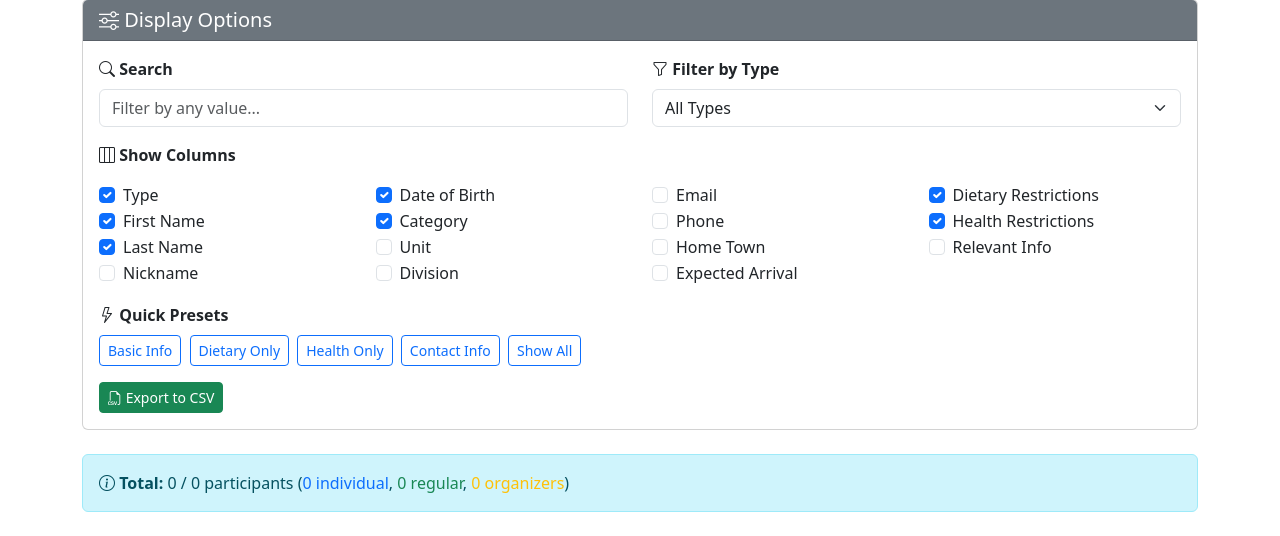
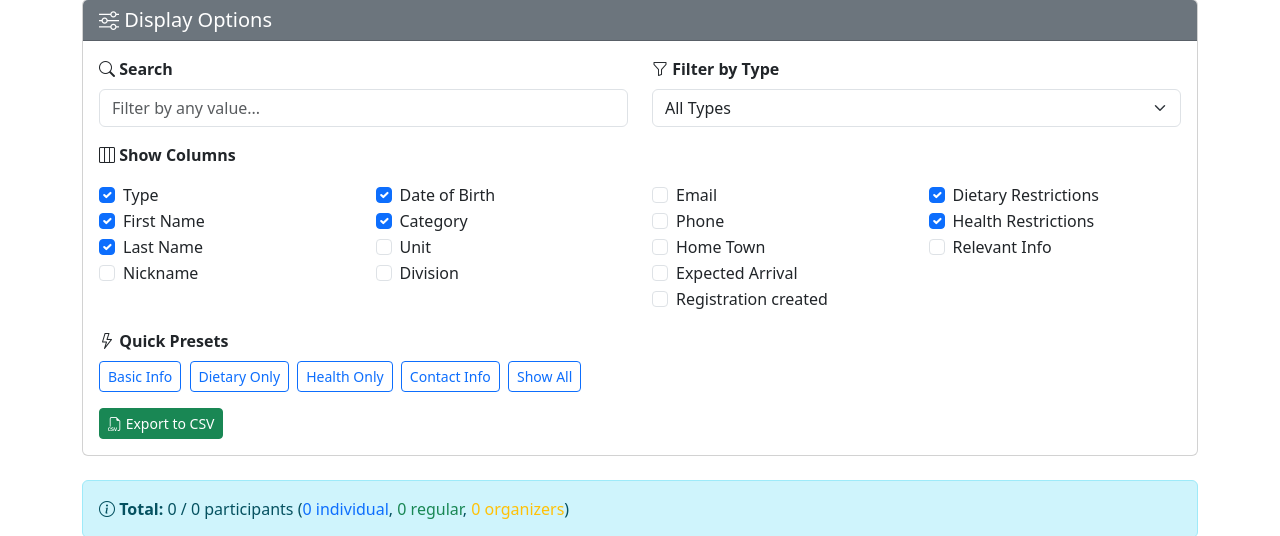
Before and after one commit to ciakval/plachtis, a Django app: page /all/list/ in a window 1280 px wide. Shown: the part 163-699 px from the top of the page. Run offline with Django 5.2, Linux system fonts and the light colour scheme; the visitor is signed in with stand-in values (Sample User, id 1); data that the repository does not hold is empty.

Commit message:
Registraction created added to list_all

```diff
--- a/SkaRe/static/SkaRe/js/list-all.js
+++ b/SkaRe/static/SkaRe/js/list-all.js
@@ -87,7 +87,7 @@ function setPreset(preset) {
         'dietary': ['type', 'firstname', 'lastname', 'dietary'],
         'health': ['type', 'firstname', 'lastname', 'health'],
         'contact': ['type', 'firstname', 'lastname', 'email', 'phone', 'hometown'],
-        'all': ['type', 'firstname', 'lastname', 'nickname', 'dob', 'category', 'unit', 'division', 'email', 'phone', 'hometown', 'arrival', 'dietary', 'health', 'info']
+        'all': ['type', 'firstname', 'lastname', 'nickname', 'dob', 'category', 'unit', 'division', 'email', 'phone', 'hometown', 'arrival', 'created', 'dietary', 'health', 'info']
     };
 
     const columns = presets[preset] || presets['basic'];
@@ -123,17 +123,39 @@ function sortTable(column) {
         let aVal = aCell ? aCell.textContent.trim() : '';
         let bVal = bCell ? bCell.textContent.trim() : '';
 
-        // Handle dates
-        if (column === 'dob') {
-            const parseDate = function(str) {
-                const parts = str.split('.');
-                if (parts.length === 3) {
-                    return new Date(parts[2], parts[1] - 1, parts[0]);
+        // Handle dates and date-times
+        if (column === 'dob' || column === 'created') {
+            const parseDate = function(str, withTime) {
+                const normalized = (str || '').trim();
+                if (!normalized || normalized === '-') {
+                    return new Date(0);
                 }
-                return new Date(0);
+                const dateTimeParts = normalized.split(' ');
+                const datePart = dateTimeParts[0] || '';
+                const dateParts = datePart.split('.');
+                if (dateParts.length !== 3) {
+                    return new Date(0);
+                }
+
+                const day = parseInt(dateParts[0], 10);
+                const month = parseInt(dateParts[1], 10);
+                const year = parseInt(dateParts[2], 10);
+                if ([day, month, year].some(Number.isNaN)) {
+                    return new Date(0);
+                }
+
+                if (withTime) {
+                    const timePart = dateTimeParts[1] || '';
+                    const timeParts = timePart.split(':');
+                    const hours = parseInt(timeParts[0], 10) || 0;
+                    const minutes = parseInt(timeParts[1], 10) || 0;
+                    return new Date(year, month - 1, day, hours, minutes);
+                }
+
+                return new Date(year, month - 1, day);
             };
-            aVal = parseDate(aVal);
-            bVal = parseDate(bVal);
+            aVal = parseDate(aVal, column === 'created');
+            bVal = parseDate(bVal, column === 'created');
             return ascending ? aVal - bVal : bVal - aVal;
         }
 
--- a/SkaRe/templates/SkaRe/registration/list_all.html
+++ b/SkaRe/templates/SkaRe/registration/list_all.html
@@ -91,6 +91,10 @@
                             <input class="form-check-input column-toggle" type="checkbox" id="col-arrival" data-column="arrival">
                             <label class="form-check-label" for="col-arrival">{% trans "Expected Arrival" %}</label>
                         </div>
+                        <div class="form-check">
+                            <input class="form-check-input column-toggle" type="checkbox" id="col-created" data-column="created">
+                            <label class="form-check-label" for="col-created">{% trans "Registration created" %}</label>
+                        </div>
                     </div>
                     <div class="col-md-3">
                         <div class="form-check">
@@ -174,6 +178,7 @@
                         <th data-col="phone">{% trans "Phone" %}</th>
                         <th data-col="hometown">{% trans "Home Town" %}</th>
                         <th data-col="arrival">{% trans "Expected Arrival" %}</th>
+                        <th data-col="created" class="sortable" onclick="sortTable('created')">{% trans "Registration created" %} <i class="sort-icon bi bi-arrow-down-up" data-col="created"></i></th>
                         <th data-col="dietary">{% trans "Dietary Restrictions" %}</th>
                         <th data-col="health">{% trans "Health Restrictions" %}</th>
                         <th data-col="info">{% trans "Relevant Info" %}</th>
@@ -194,6 +199,7 @@
                         <td data-col="phone">{{ p.entity.contact_phone }}</td>
                         <td data-col="hometown">{{ p.entity.home_town|default:"-" }}</td>
                         <td data-col="arrival">{{ p.entity.expected_arrival|date:"d.m.Y H:i"|default:"-" }}</td>
+                        <td data-col="created">{{ p.entity.created_at|date:"d.m.Y H:i"|default:"-" }}</td>
                         <td data-col="dietary">{{ p.dietary_summary|default:"-"|truncatewords:10 }}</td>
                         <td data-col="health">{{ p.health_restrictions|default:"-"|truncatewords:10 }}</td>
                         <td data-col="info">{{ p.relevant_information|default:"-"|truncatewords:10 }}</td>
@@ -214,6 +220,7 @@
                         <td data-col="phone">{{ p.unit.entity.contact_phone|default:"-" }}</td>
                         <td data-col="hometown">{{ p.unit.entity.home_town|default:"-" }}</td>
                         <td data-col="arrival">{{ p.unit.entity.expected_arrival|date:"d.m.Y H:i"|default:"-" }}</td>
+                        <td data-col="created">{{ p.unit.entity.created_at|date:"d.m.Y H:i"|default:"-" }}</td>
                         <td data-col="dietary">{{ p.dietary_summary|default:"-"|truncatewords:10 }}</td>
                         <td data-col="health">{{ p.health_restrictions|default:"-"|truncatewords:10 }}</td>
                         <td data-col="info">{{ p.relevant_information|default:"-"|truncatewords:10 }}</td>
@@ -234,6 +241,7 @@
                         <td data-col="phone">{{ p.entity.contact_phone }}</td>
                         <td data-col="hometown">{{ p.entity.home_town|default:"-" }}</td>
                         <td data-col="arrival">{{ p.entity.expected_arrival|date:"d.m.Y H:i"|default:"-" }}</td>
+                        <td data-col="created">{{ p.entity.created_at|date:"d.m.Y H:i"|default:"-" }}</td>
                         <td data-col="dietary">{{ p.dietary_summary|default:"-"|truncatewords:10 }}</td>
                         <td data-col="health">{{ p.health_restrictions|default:"-"|truncatewords:10 }}</td>
                         <td data-col="info">{{ p.relevant_information|default:"-"|truncatewords:10 }}</td>
```
